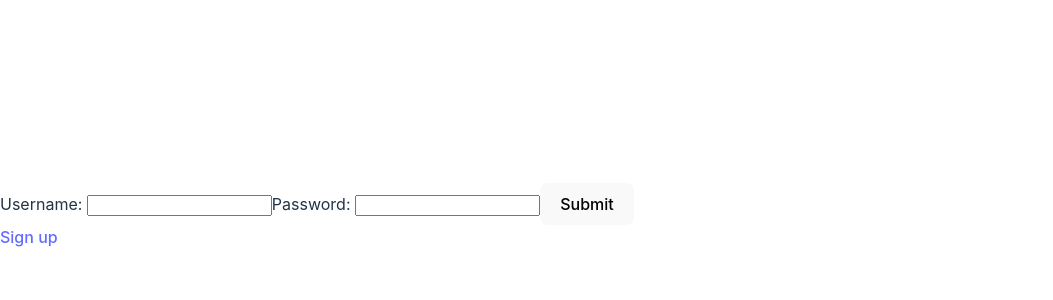
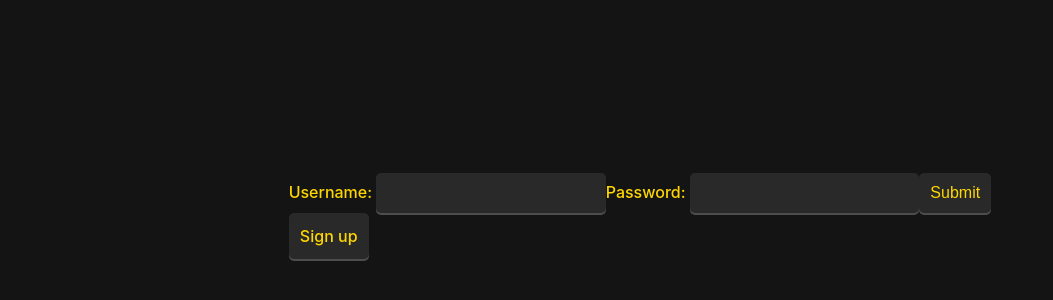
Before and after one commit to rybak2Z/TOP-members-only, a React (Vite) app in the folder client/: page / in a window 1280 px wide. Shown: the part 184-484 px from the top of the page, without its empty margins (0-1053 px from the left). Built offline with nearby package versions, Linux system fonts and the light colour scheme.

Commit message:
Improve basic styling

```diff
--- a/client/src/index.css
+++ b/client/src/index.css
@@ -1,11 +1,17 @@
 :root {
   font-family: Inter, system-ui, Avenir, Helvetica, Arial, sans-serif;
   line-height: 1.5;
-  font-weight: 400;
+  font-weight: 500;
+  font-size: 1rem;
 
-  color-scheme: light dark;
-  color: rgba(255, 255, 255, 0.87);
-  background-color: #242424;
+  --primary: #141414;
+  --primary-light: #292929;
+  --secondary: #ffd700;
+  --secondary-dark: #c2a500;
+  --shadow-color: hsl(0 0% 10%);
+
+  color: var(--secondary);
+  background-color: var(--primary);
 
   font-synthesis: none;
   text-rendering: optimizeLegibility;
@@ -14,56 +20,39 @@
   -webkit-text-size-adjust: 100%;
 }
 
-a {
-  font-weight: 500;
-  color: #646cff;
-  text-decoration: inherit;
-}
-a:hover {
-  color: #535bf2;
-}
-
 body {
-  margin: 0;
+  margin: 0 auto;
   display: flex;
+  flex-direction: column;
+  justify-content: center;
   place-items: center;
   min-width: 320px;
   min-height: 100vh;
+  max-width: 65%;
 }
 
-h1 {
-  font-size: 3.2em;
-  line-height: 1.1;
+button, a, input, textarea {
+  padding: 0.7rem;
+  font-size: 1rem;
+  border-radius: 5px;
+  border: none;
+  color: var(--secondary);
+  background-color: var(--primary-light);
+  box-shadow: 0px 2px hsl(0 0% 30%);
 }
 
-button {
-  border-radius: 8px;
-  border: 1px solid transparent;
-  padding: 0.6em 1.2em;
-  font-size: 1em;
-  font-weight: 500;
-  font-family: inherit;
-  background-color: #1a1a1a;
-  cursor: pointer;
-  transition: border-color 0.25s;
-}
-button:hover {
-  border-color: #646cff;
-}
-button:focus,
-button:focus-visible {
-  outline: 4px auto -webkit-focus-ring-color;
+button, a {
+  &:hover {
+    color: var(--primary);
+    background-color: var(--secondary);
+  }
+  &:active {
+    color: var(--primary-light);
+    background-color: var(--secondary-dark);
+  }
 }
 
-@media (prefers-color-scheme: light) {
-  :root {
-    color: #213547;
-    background-color: #ffffff;
-  }
-  a:hover {
-    color: #747bff;
-  }
-  button {
-    background-color: #f9f9f9;
-  }
+a {
+  display: inline-block;
+  text-decoration: none;
 }
```
